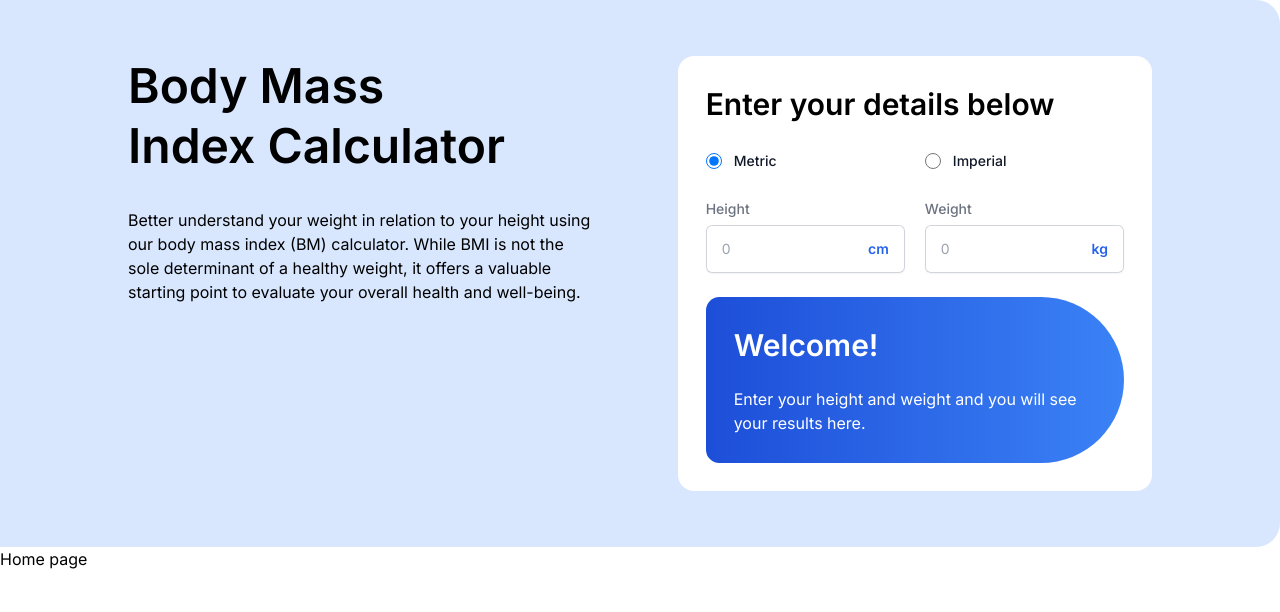
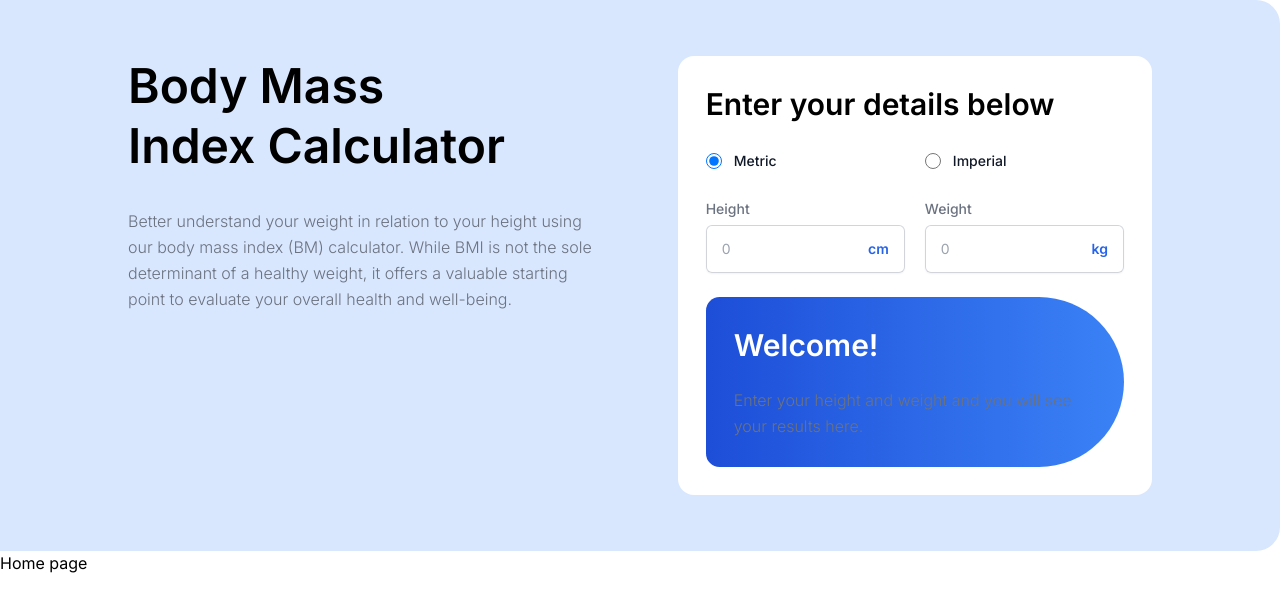
Before and after one commit to chungvuiloong/bmi_calculator, a Next.js app: page / in a window 1280 px wide. Shown: the top 612 px of the page. Built offline with nearby package versions, Linux system fonts and the light colour scheme.

Commit message:
Changed paragraph to p.

```diff
--- a/src/app/globals.css
+++ b/src/app/globals.css
@@ -27,15 +27,17 @@
     @apply text-base font-semibold leading-relaxed;
     }
 
-    .lead {
+    lead {
     @apply text-xl font-normal leading-relaxed;
     }
 
-    .paragraph {
-    @apply text-base  font-light leading-relaxed;
+    p {
+    @apply text-base text-gray-500  font-light leading-relaxed;
     }
 
-    .small {
+    small {
     @apply text-sm font-light leading-normal;
     }
+
+
 }
```
